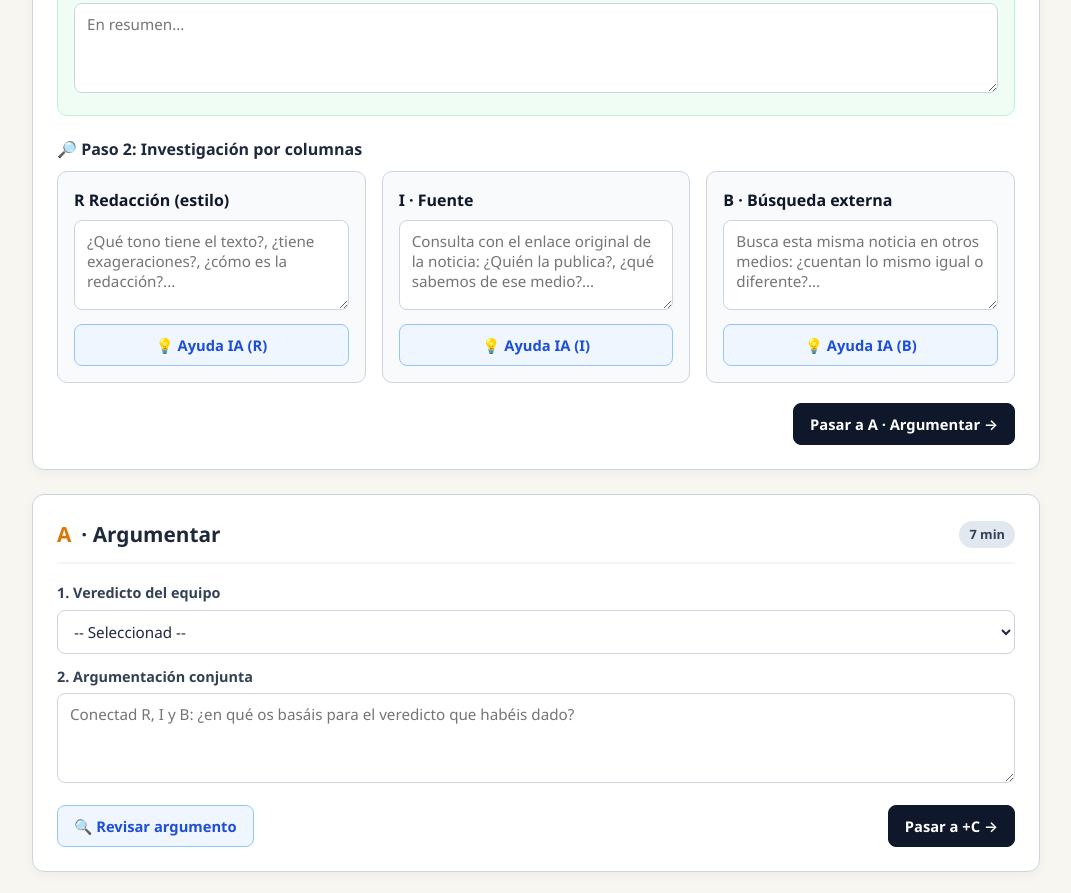
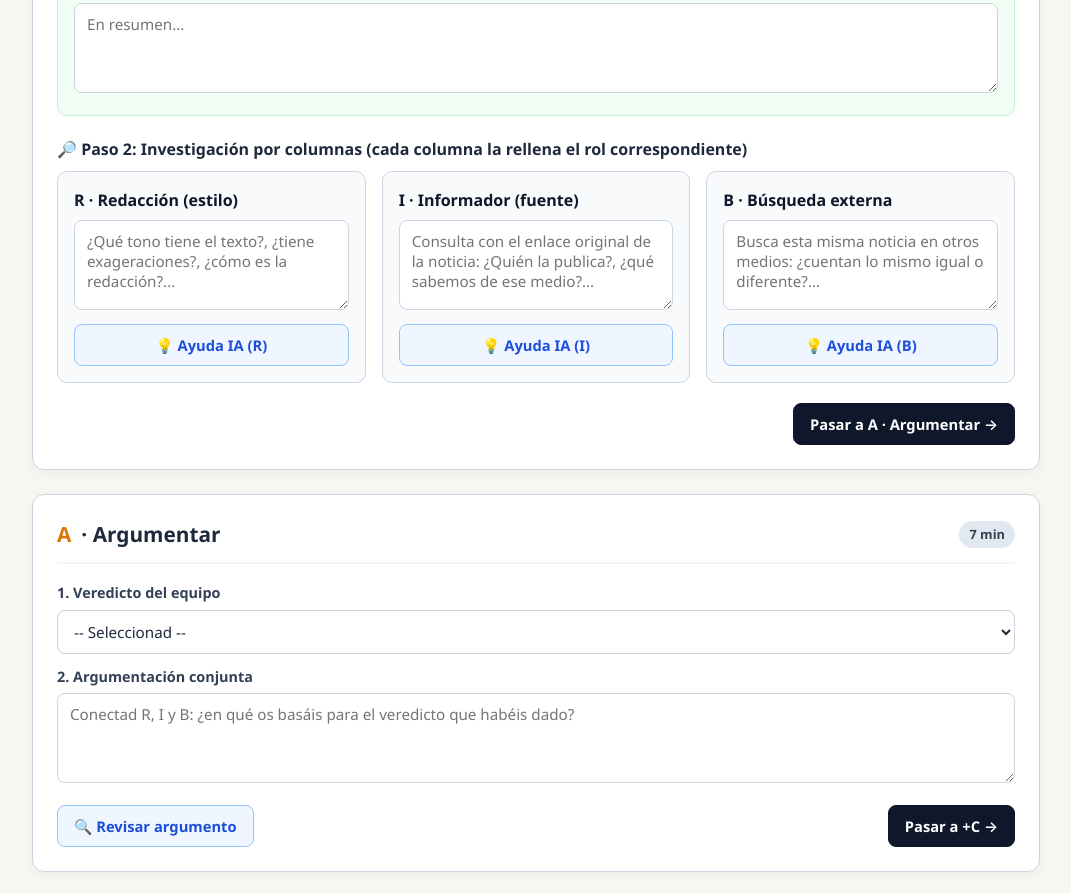
Before and after one commit to angelmartinezleon-sudo/andamia_cribac, a plain HTML site: page index.html in a window 1280 px wide. Shown: the part 1860-2753 px from the top of the page, without its empty margins (104-1175 px from the left). Drawn offline with Linux system fonts and the light colour scheme.

Commit message:
Update index.html

```diff
--- a/index.html
+++ b/index.html
@@ -248,16 +248,16 @@ Al final del artículo se incluye un enlace promocional para descargar una aplic
         <label for="sintesis-lectura">🤝 Acuerdo del grupo sobre el texto:</label>
         <textarea id="sintesis-lectura" placeholder="En resumen..."></textarea>
       </div>
-      <h4 style="margin-bottom: 10px;">🔎 Paso 2: Investigación por columnas</h4>
+      <h4 style="margin-bottom: 10px;">🔎 Paso 2: Investigación por columnas (cada columna la rellena el rol correspondiente)</h4>
       <div class="grid-3">
         <div class="subcard">
-          <h4>R Redacción (estilo)</h4>
+          <h4>R · Redacción (estilo)</h4>
           <textarea id="texto-r" placeholder="¿Qué tono tiene el texto?, ¿tiene exageraciones?, ¿cómo es la redacción?..."></textarea>
           <button type="button" class="btn-ia" data-fase="R" data-campo="texto-r" style="margin-top: 8px; width: 100%;">💡 Ayuda IA (R)</button>
           <div class="ia-response" id="ia-resp-R"></div>
         </div>
         <div class="subcard">
-          <h4>I · Fuente</h4>
+          <h4>I · Informador (fuente)</h4>
           <textarea id="texto-i" placeholder="Consulta con el enlace original de la noticia: ¿Quién la publica?, ¿qué sabemos de ese medio?..."></textarea>
           <button type="button" class="btn-ia" data-fase="I" data-campo="texto-i" style="margin-top: 8px; width: 100%;">💡 Ayuda IA (I)</button>
           <div class="ia-response" id="ia-resp-I"></div>
```
